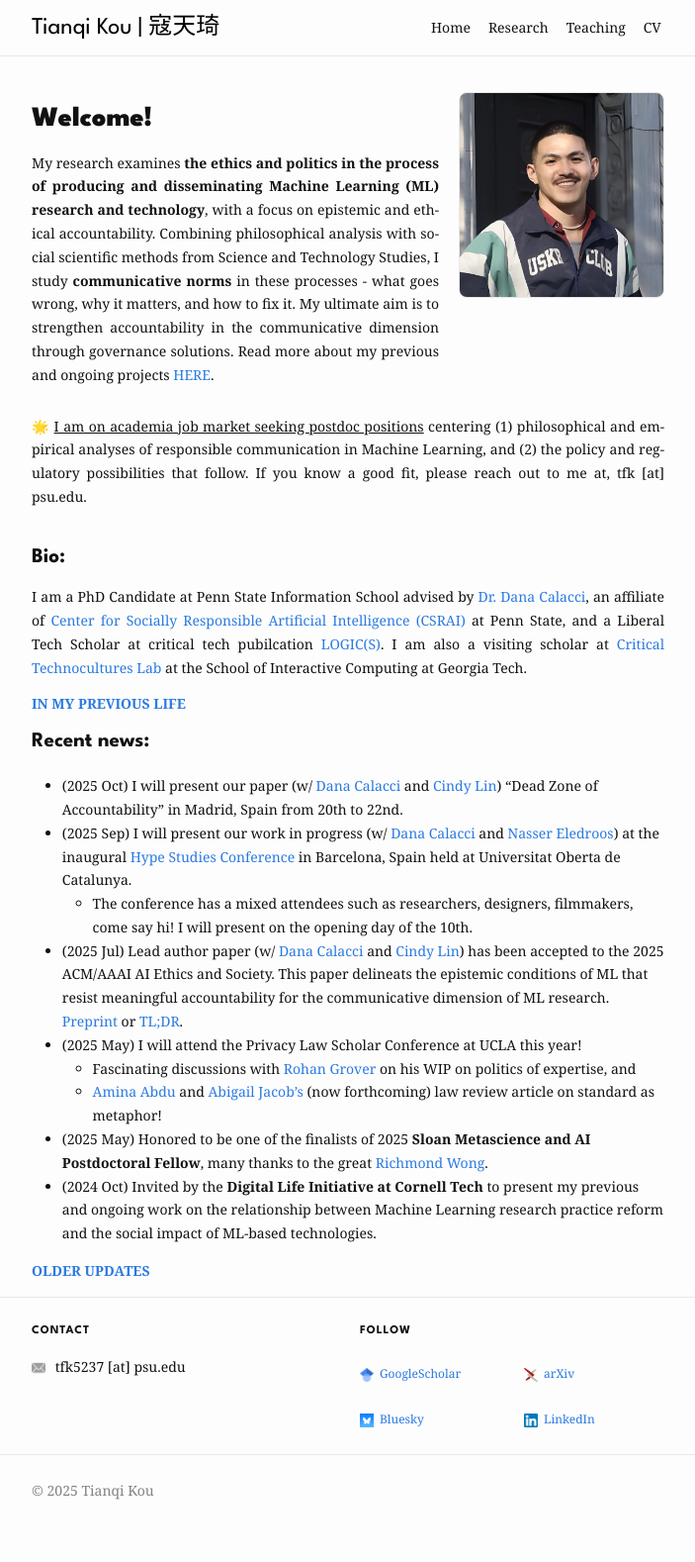
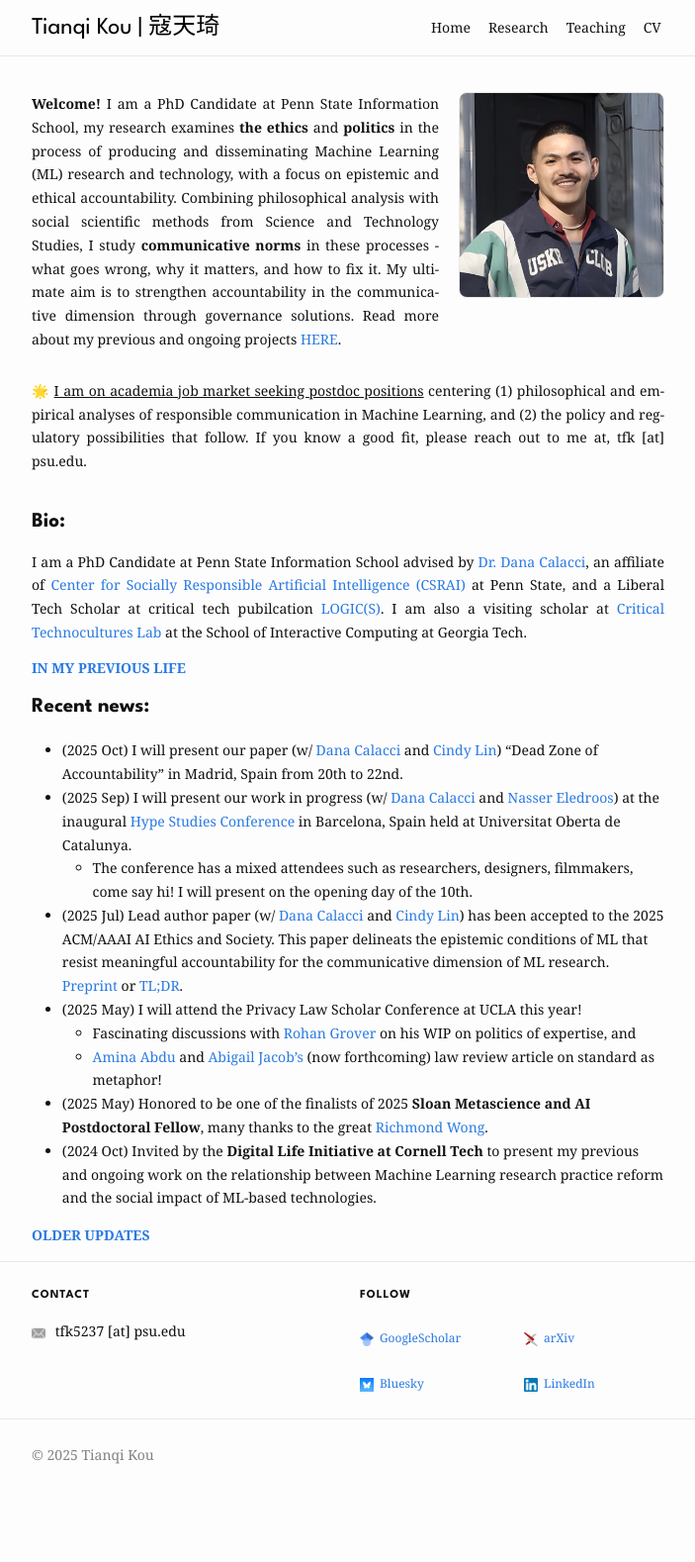
Before and after one commit to koutianqi/koutianqi.github.io, a Jekyll site: the page built from index.markdown, in a window 1280 px wide. Shown: the whole page at 99% size, without its empty margins (288-991 px from the left). Built offline with Jekyll 4.4.1, drawn with Linux system fonts in a browser that asks for light colours; after the commit the page ends 1542 px from its top, so only the background shows below that.

Commit message:
Update index.markdown

```diff
--- a/index.markdown
+++ b/index.markdown
@@ -5,9 +5,9 @@
 
 <div class="intro-hero card">
   <div class="intro-copy" markdown="1">
-# Welcome!
 
-My research examines **the ethics and politics in the process of producing and disseminating Machine Learning (ML) research and technology**, with a focus on epistemic and ethical accountability. Combining philosophical analysis with social scientific methods from Science and Technology Studies, I study **communicative norms** in these processes -  what goes wrong, why it matters, and how to fix it. My ultimate aim is to strengthen accountability in the communicative dimension through governance solutions. Read more about my previous and ongoing projects [HERE](https://koutianqi.github.io/pages/research/).
+
+**Welcome!** I am a PhD Candidate at Penn State Information School, my research examines **the ethics** and **politics** in the process of producing and disseminating Machine Learning (ML) research and technology, with a focus on epistemic and ethical accountability. Combining philosophical analysis with social scientific methods from Science and Technology Studies, I study **communicative norms** in these processes -  what goes wrong, why it matters, and how to fix it. My ultimate aim is to strengthen accountability in the communicative dimension through governance solutions. Read more about my previous and ongoing projects [HERE](https://koutianqi.github.io/pages/research/).
 
   </div>
   <img class="headshot" src="{{ "/assets/img/headshot_crop.jpg" | relative_url }}" alt="Headshot" />
```
